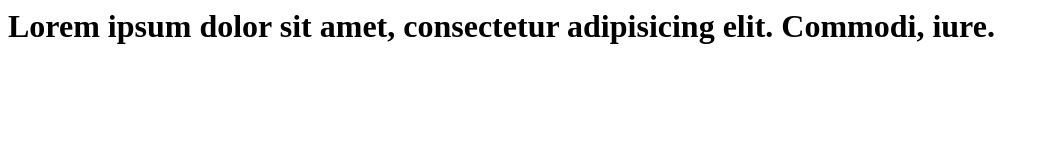
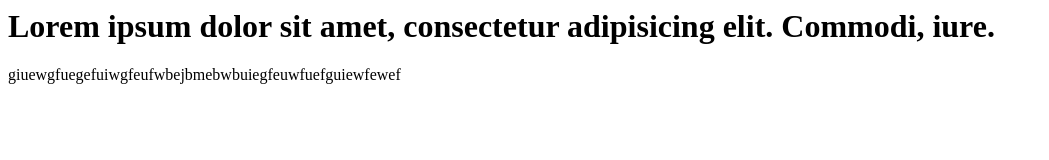
Before and after one commit to albralelie10/page-full2, a plain HTML site: page index.html in a window 1280 px wide. Shown: the whole page, without its empty margins (0-1049 px from the left). Drawn offline with Linux system fonts and the light colour scheme.

Commit message:
Update index.html

```diff
--- a/index.html
+++ b/index.html
@@ -1 +1,3 @@
+
 <h1>Lorem ipsum dolor sit amet, consectetur adipisicing elit. Commodi, iure.</h1>
+<p>giuewgfuegefuiwgfeufwbejbmebwbuiegfeuwfuefguiewfewef</p
```
